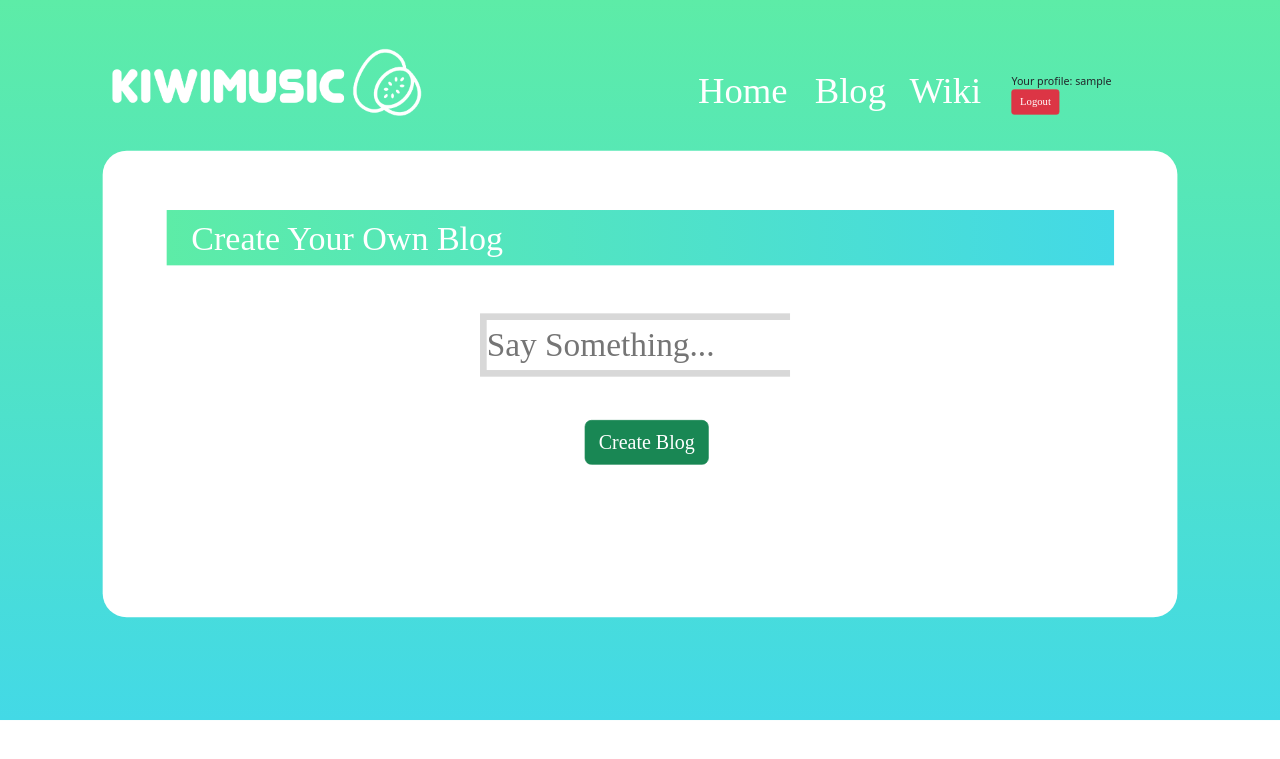
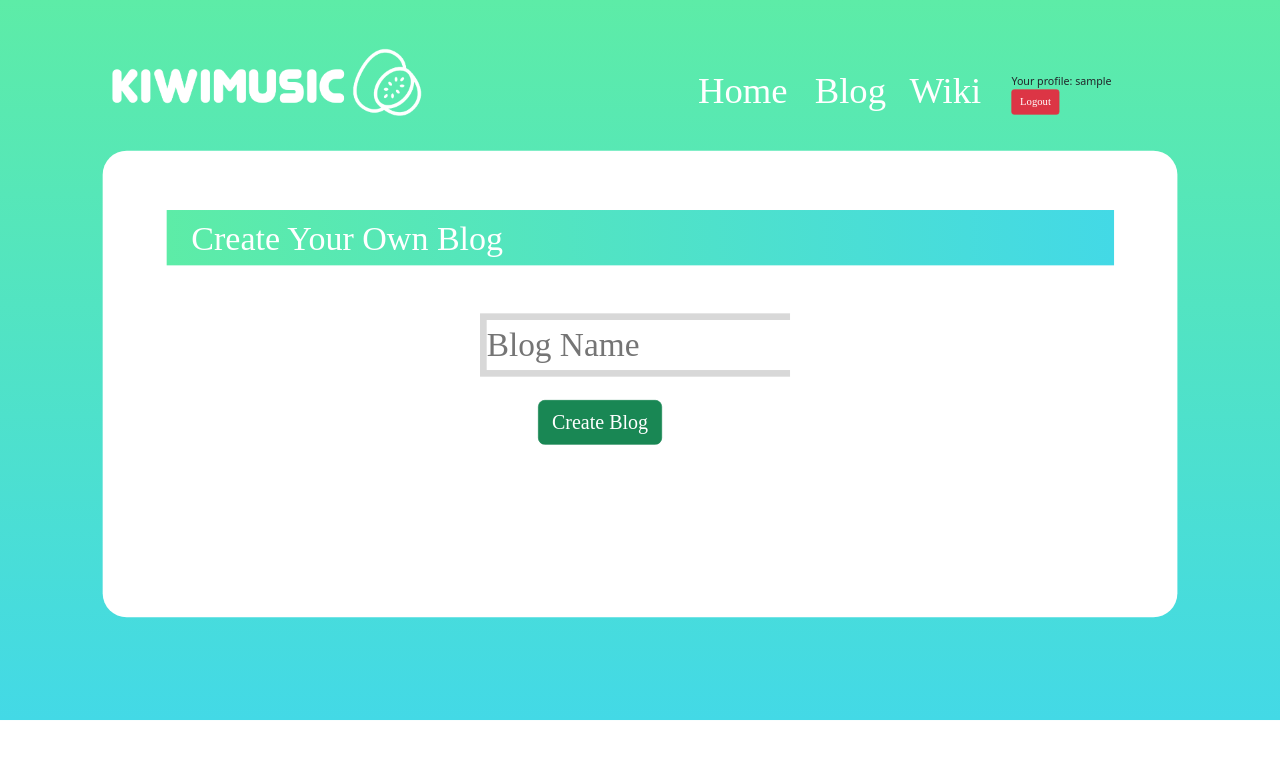
Before and after one commit to SoravitPete/KiwiMusic, a Django app: page /home/blog/createBlog/ in a window 1280 px wide. Shown: the top 759 px of the page. Run offline with Django 3.2, Linux system fonts and the light colour scheme; the visitor is signed in with stand-in values (Sample User, id 1).

Commit message:
fix bug for create blog feature

```diff
--- a/Home/templates/createblog.html
+++ b/Home/templates/createblog.html
@@ -60,12 +60,12 @@
 
 
     <div id="Create_blog_class">
-        <form action='blog' method="POST">
+        <form action='.' method="POST">
             {% csrf_token %}
             <div id="Create_blog_bar">
-                <input type='text' name="title" placeholder="Say Something..."/>
+                <input type='text' name="title" placeholder="Blog Name"/>
             </div>
-            <div id="Create_blog_button">
+            <div style="margin-top:200px;">
                 <button type="submit" class="btn btn-success btn-lg">Create Blog</button>
             </div>
         </form>
```
